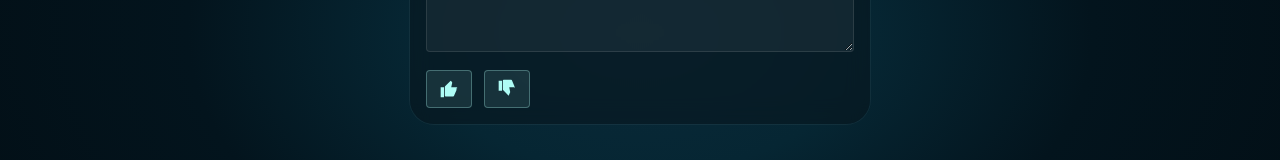
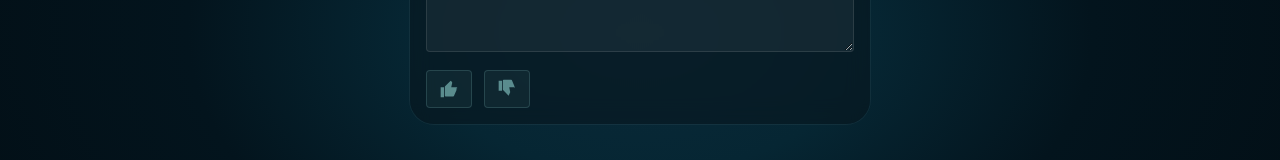
Before and after one commit to carlos-crespo-macaya/re-frame, a Next.js app in the folder frontend/: page /en/feedback in a window 1280 px wide. Shown: the part 368-528 px from the top of the page. Built offline with nearby package versions, Linux system fonts and the light colour scheme; no server answers.

Commit message:
feat(frontend): reCAPTCHA hook + global preloader; preload tokens on chat/voice; update feedback/settings to use hook and disable until ready; move badge per guidelines

```diff
--- a/frontend/app/[locale]/chat/chat-client.tsx
+++ b/frontend/app/[locale]/chat/chat-client.tsx
@@ -4,6 +4,8 @@ import { useState, useEffect, useRef } from 'react'
 import { useRouter } from 'next/navigation'
 import { useSSEClient } from '@/lib/streaming/use-sse-client'
 import ReactMarkdown from 'react-markdown'
+import { useEffect as useReactEffect } from 'react'
+import { useRecaptcha } from '@/lib/recaptcha/useRecaptcha'
 // Chat screen does not display a language selector; language follows route locale
 
 interface Message {
@@ -60,6 +62,11 @@ export function ChatClient({ locale }: { locale: string }) {
     autoConnect: false,
   })
 
+  // Prepare reCAPTCHA for chat session
+  const siteKey = process.env.NEXT_PUBLIC_RECAPTCHA_SITE_KEY
+  const provider = process.env.NEXT_PUBLIC_RECAPTCHA_PROVIDER === 'enterprise' ? 'enterprise' : 'classic'
+  const { ready, execute } = useRecaptcha(siteKey, provider)
+
   useEffect(() => {
     setSelectedLanguage(locale === 'es' ? 'es-ES' : 'en-US')
   }, [locale])
@@ -80,6 +87,19 @@ export function ChatClient({ locale }: { locale: string }) {
       sseClient.disconnect()
     }
   }, [selectedLanguage]) // eslint-disable-line react-hooks/exhaustive-deps
+
+  // Prefetch a token when chat session starts
+  useReactEffect(() => {
+    (async () => {
+      try {
+        if (ready) {
+          await execute('chat_start')
+        }
+      } catch {
+        // best effort
+      }
+    })()
+  }, [ready])
 
   // Handle incoming SSE messages
   useEffect(() => {
@@ -161,6 +181,12 @@ export function ChatClient({ locale }: { locale: string }) {
     }
 
     try {
+      // Optionally include a recaptcha token on first message
+      try {
+        if (ready) {
+          await execute('chat_message')
+        }
+      } catch {}
       await sseClient.sendText(input)
     } catch (error) {
       console.error('Failed to send message:', error)
--- a/frontend/app/[locale]/feedback/page.tsx
+++ b/frontend/app/[locale]/feedback/page.tsx
@@ -3,7 +3,7 @@ import { useEffect, useState } from 'react'
 import { useRouter, usePathname } from 'next/navigation'
 import { AppLayout } from '@/components/layout/AppLayout'
 import { GlassCard } from '@/components/layout/GlassCard'
-import { executeRecaptcha } from '@/lib/recaptcha'
+import { useRecaptcha } from '@/lib/recaptcha/useRecaptcha'
 import { postFeedbackApiFeedbackPost } from '@/lib/api/generated/sdk.gen'
 import { FeedbackIn } from '@/lib/api/generated/types.gen'
 
@@ -14,6 +14,8 @@ export default function FeedbackPage({ params }: { params: { locale: string } })
   const [msg, setMsg] = useState<string | null>(null)
   const [comment, setComment] = useState('')
   const siteKey = process.env.NEXT_PUBLIC_RECAPTCHA_SITE_KEY!
+  const provider = process.env.NEXT_PUBLIC_RECAPTCHA_PROVIDER === 'enterprise' ? 'enterprise' : 'classic'
+  const { ready, execute } = useRecaptcha(siteKey, provider)
 
   useEffect(() => {}, [])
 
@@ -22,7 +24,11 @@ export default function FeedbackPage({ params }: { params: { locale: string } })
       setSubmitting(true); setMsg(null)
       let token = ''
       try {
-        token = await executeRecaptcha('submit_feedback', siteKey)
+        if (!ready) {
+          setMsg(params.locale === 'es' ? 'Cargando reCAPTCHA…' : 'Loading reCAPTCHA…')
+          return
+        }
+        token = await execute(`feedback_${helpful ? 'up' : 'down'}`)
       } catch (err) {
         console.error('reCAPTCHA failed:', err)
         setMsg(params.locale === 'es' ? 'No se pudo validar reCAPTCHA.' : 'Could not validate reCAPTCHA.')
@@ -36,7 +42,7 @@ export default function FeedbackPage({ params }: { params: { locale: string } })
         platform: 'web',
         comment: comment || undefined,
         recaptcha_token: token,
-        recaptcha_action: 'submit_feedback',
+          recaptcha_action: `feedback_${helpful ? 'up' : 'down'}`,
       }
       await postFeedbackApiFeedbackPost({ requestBody: body })
       setMsg(params.locale === 'es' ? '¡Gracias por tu opinión!' : 'Thanks for the feedback!')
@@ -88,10 +94,10 @@ export default function FeedbackPage({ params }: { params: { locale: string } })
           <label className="block text-sm text-white/80 mb-2" htmlFor="comment">{t('optionalComment')}</label>
           <textarea id="comment" value={comment} onChange={(e)=>setComment(e.target.value)} className="w-full mb-3 rounded bg-white/5 text-white p-2 border border-white/10 focus:ring-2 focus:ring-[#aefcf5]/50" rows={3} placeholder={params.locale==='es'?'Comparte algo breve (opcional)':'Share something brief (optional)'} />
           <div className="flex gap-3">
-            <button aria-label={t('thumbsUp')} title={t('thumbsUp')} className="px-3 py-2 rounded bg-[#aefcf5]/10 hover:bg-[#aefcf5]/20 text-[#aefcf5] border border-[#aefcf5]/30" disabled={submitting} onClick={() => sendFeedback(true)}>
+            <button aria-label={t('thumbsUp')} title={t('thumbsUp')} className="px-3 py-2 rounded bg-[#aefcf5]/10 hover:bg-[#aefcf5]/20 text-[#aefcf5] border border-[#aefcf5]/30 disabled:opacity-50" disabled={submitting || !ready} onClick={() => sendFeedback(true)}>
               <svg className="w-5 h-5" viewBox="0 0 24 24" fill="currentColor"><path d="M2 10h4v12H2zM22 11c0-.55-.45-1-1-1h-6.31l1.1-5.27.03-.32c0-.41-.17-.79-.44-1.06L14 2 7.59 8.41C7.22 8.78 7 9.3 7 9.83V20c0 .55.45 1 1 1h9c.4 0 .75-.24.91-.59l3-7c.06-.13.09-.27.09-.41v-2z"/></svg>
             </button>
-            <button aria-label={t('thumbsDown')} title={t('thumbsDown')} className="px-3 py-2 rounded bg-[#aefcf5]/10 hover:bg-[#aefcf5]/20 text-[#aefcf5] border border-[#aefcf5]/30" disabled={submitting} onClick={() => sendFeedback(false)}>
+            <button aria-label={t('thumbsDown')} title={t('thumbsDown')} className="px-3 py-2 rounded bg-[#aefcf5]/10 hover:bg-[#aefcf5]/20 text-[#aefcf5] border border-[#aefcf5]/30 disabled:opacity-50" disabled={submitting || !ready} onClick={() => sendFeedback(false)}>
               <svg className="w-5 h-5" viewBox="0 0 24 24" fill="currentColor"><path d="M2 2h4v12H2zM22 9c0 .55-.45 1-1 1h-6.31l1.1 5.27.03.32c0 .41-.17.79-.44 1.06L14 20l-6.41-6.41C7.22 13.22 7 12.7 7 12.17V2c0-.55.45-1 1-1h9c.4 0 .75.24.91.59l3 7c.06.13.09.27.09.41v2z"/></svg>
             </button>
           </div>
--- a/frontend/app/[locale]/settings/page.tsx
+++ b/frontend/app/[locale]/settings/page.tsx
@@ -2,7 +2,7 @@
 import { useEffect, useState } from 'react'
 import { AppLayout } from '@/components/layout/AppLayout'
 import { GlassCard } from '@/components/layout/GlassCard'
-import { executeRecaptcha } from '@/lib/recaptcha'
+import { useRecaptcha } from '@/lib/recaptcha/useRecaptcha'
 import { postFeedbackApiFeedbackPost } from '@/lib/api/generated/sdk.gen'
 import { FeedbackIn } from '@/lib/api/generated/types.gen'
 
@@ -11,6 +11,8 @@ export default function SettingsPage({ params }: { params: { locale: string } })
   const [submitting, setSubmitting] = useState(false)
   const [msg, setMsg] = useState<string | null>(null)
   const siteKey = process.env.NEXT_PUBLIC_RECAPTCHA_SITE_KEY!
+  const provider = process.env.NEXT_PUBLIC_RECAPTCHA_PROVIDER === 'enterprise' ? 'enterprise' : 'classic'
+  const { ready, execute } = useRecaptcha(siteKey, provider)
 
   useEffect(() => {
     const v = localStorage.getItem('telemetry_opt_in')
@@ -25,7 +27,11 @@ export default function SettingsPage({ params }: { params: { locale: string } })
   async function sendFeedback(helpful: boolean) {
     try {
       setSubmitting(true); setMsg(null)
-      const token = await executeRecaptcha('submit_feedback', siteKey)
+      if (!ready) {
+        setMsg(params.locale === 'es' ? 'Cargando reCAPTCHA…' : 'Loading reCAPTCHA…')
+        return
+      }
+      const token = await execute(`settings_${helpful ? 'yes' : 'no'}`)
       const body: FeedbackIn = {
         helpful,
         reasons: [],
@@ -33,12 +39,12 @@ export default function SettingsPage({ params }: { params: { locale: string } })
         lang: params.locale,
         platform: 'web',
         recaptcha_token: token,
-        recaptcha_action: 'submit_feedback',
+        recaptcha_action: `settings_${helpful ? 'yes' : 'no'}`,
       }
       await postFeedbackApiFeedbackPost({ requestBody: body, xObservabilityOptIn: optIn ? '1' : undefined })
-      setMsg('Thanks for the feedback!')
+      setMsg(params.locale === 'es' ? '¡Gracias por tu opinión!' : 'Thanks for the feedback!')
     } catch (e) {
-      setMsg('Could not submit feedback. Please try later.')
+      setMsg(params.locale === 'es' ? 'No se pudo enviar la opinión. Inténtalo más tarde.' : 'Could not submit feedback. Please try later.')
     } finally { setSubmitting(false) }
   }
 
@@ -92,8 +98,8 @@ export default function SettingsPage({ params }: { params: { locale: string } })
         <GlassCard className="p-4">
           <h2 className="text-lg font-medium text-white mb-2">{t('quickFeedback')}</h2>
           <div className="flex gap-3">
-            <button className="px-3 py-2 rounded bg-white/10 text-white" disabled={submitting} onClick={() => sendFeedback(true)}>{t('yes')}</button>
-            <button className="px-3 py-2 rounded bg-white/10 text-white" disabled={submitting} onClick={() => sendFeedback(false)}>{t('no')}</button>
+            <button className="px-3 py-2 rounded bg-white/10 text-white disabled:opacity-50" disabled={submitting || !ready} onClick={() => sendFeedback(true)}>{t('yes')}</button>
+            <button className="px-3 py-2 rounded bg-white/10 text-white disabled:opacity-50" disabled={submitting || !ready} onClick={() => sendFeedback(false)}>{t('no')}</button>
           </div>
           {msg && <p className="mt-3 text-sm text-white/80">{msg}</p>}
         </GlassCard>
--- a/frontend/app/[locale]/voice/voice-client.tsx
+++ b/frontend/app/[locale]/voice/voice-client.tsx
@@ -4,6 +4,7 @@ import { useRouter } from 'next/navigation'
 import { NaturalConversation } from '@/components/audio/NaturalConversation'
 import { LanguageSelector } from '@/components/ui'
 import { useState, useEffect } from 'react'
+import { useRecaptcha } from '@/lib/recaptcha/useRecaptcha'
 
 interface Translations {
   title: string
@@ -14,6 +15,9 @@ interface Translations {
 export function VoiceClient({ locale }: { locale: string }) {
   const router = useRouter()
   const [selectedLanguage, setSelectedLanguage] = useState(locale === 'es' ? 'es-ES' : 'en-US')
+  const siteKey = process.env.NEXT_PUBLIC_RECAPTCHA_SITE_KEY
+  const provider = process.env.NEXT_PUBLIC_RECAPTCHA_PROVIDER === 'enterprise' ? 'enterprise' : 'classic'
+  const { ready, execute } = useRecaptcha(siteKey, provider)
 
   // Translations
   const translations: Record<string, Translations> = {
@@ -34,6 +38,19 @@ export function VoiceClient({ locale }: { locale: string }) {
   useEffect(() => {
     setSelectedLanguage(locale === 'es' ? 'es-ES' : 'en-US')
   }, [locale])
+
+  // Prefetch a token on voice page mount to avoid first-click race
+  useEffect(() => {
+    (async () => {
+      try {
+        if (ready) {
+          await execute('voice_start')
+        }
+      } catch {
+        // best effort
+      }
+    })()
+  }, [ready])
 
   const handleBack = () => {
     router.push(`/${locale}`)
--- a/frontend/app/globals.css
+++ b/frontend/app/globals.css
@@ -48,3 +48,9 @@ body {
     box-shadow: 0 0 0 1px rgba(155, 247, 235, 0.25), 0 10px 40px rgba(0, 0, 0, 0.4);
   }
 }
+
+/* Optional: move reCAPTCHA v3 badge to bottom-left while keeping it visible */
+.grecaptcha-badge {
+  left: 12px !important;
+  right: auto !important;
+}
--- a/frontend/app/layout.tsx
+++ b/frontend/app/layout.tsx
@@ -1,6 +1,7 @@
 import type { Metadata } from "next";
 import { Inter } from "next/font/google";
 import "./globals.css";
+import RecaptchaPreloader from '@/components/RecaptchaPreloader';
 
 const inter = Inter({ subsets: ["latin"] });
 
@@ -28,6 +29,7 @@ export default function RootLayout({
   return (
     <html lang="en">
       <body className={`${inter.className} min-h-screen bg-dark-charcoal`}>
+        <RecaptchaPreloader />
         {children}
       </body>
     </html>
--- /dev/null
+++ b/frontend/components/RecaptchaPreloader.tsx
@@ -0,0 +1,15 @@
+'use client';
+import { useEffect } from 'react';
+import { useRecaptcha, prefetchToken } from '@/lib/recaptcha/useRecaptcha';
+
+export default function RecaptchaPreloader() {
+  const siteKey = process.env.NEXT_PUBLIC_RECAPTCHA_SITE_KEY;
+  const provider = process.env.NEXT_PUBLIC_RECAPTCHA_PROVIDER === 'enterprise' ? 'enterprise' : 'classic';
+  const { ready } = useRecaptcha(siteKey, provider);
+
+  useEffect(() => {
+    if (ready && siteKey) prefetchToken(siteKey, provider, 'preload');
+  }, [ready, siteKey, provider]);
+
+  return null;
+}
--- /dev/null
+++ b/frontend/lib/recaptcha/useRecaptcha.ts
@@ -0,0 +1,69 @@
+'use client';
+
+import { useEffect, useRef, useState } from 'react';
+
+export type RecaptchaProvider = 'classic' | 'enterprise';
+type W = Window & { grecaptcha?: any };
+
+function loadOnce(src: string, id: string) {
+  return new Promise<void>((resolve, reject) => {
+    if (document.getElementById(id)) return resolve();
+    const s = document.createElement('script');
+    s.id = id;
+    s.async = true;
+    s.defer = true;
+    s.src = src;
+    s.onload = () => resolve();
+    s.onerror = () => reject(new Error('Failed to load reCAPTCHA script'));
+    document.head.appendChild(s);
+  });
+}
+
+export function useRecaptcha(siteKey?: string, provider: RecaptchaProvider = 'classic') {
+  const [ready, setReady] = useState(false);
+  const [error, setError] = useState<string | null>(null);
+  const loader = useRef<Promise<void> | null>(null);
+
+  useEffect(() => {
+    if (!siteKey) {
+      setError('Missing reCAPTCHA site key');
+      return;
+    }
+    setError(null);
+
+    if (!loader.current) {
+      const src =
+        provider === 'enterprise'
+          ? `https://www.google.com/recaptcha/enterprise.js?render=${encodeURIComponent(siteKey)}`
+          : `https://www.google.com/recaptcha/api.js?render=${encodeURIComponent(siteKey)}`;
+
+      loader.current = loadOnce(src, provider === 'enterprise' ? 'rc-enterprise' : 'rc-classic')
+        .then(() => {
+          const g = (window as W).grecaptcha;
+          const api = provider === 'enterprise' ? g?.enterprise : g;
+          if (!api) throw new Error('grecaptcha API missing on window');
+          api.ready(() => setReady(true));
+        })
+        .catch((e) => setError(e instanceof Error ? e.message : String(e)));
+    }
+  }, [siteKey, provider]);
+
+  const execute = async (action: string) => {
+    if (!siteKey) throw new Error('Missing reCAPTCHA site key');
+    if (!loader.current) throw new Error('reCAPTCHA not initialized');
+    await loader.current;
+    const g = (window as W).grecaptcha;
+    const api = provider === 'enterprise' ? g?.enterprise : g;
+    if (!api?.execute) throw new Error('reCAPTCHA not ready');
+    return api.execute(siteKey, { action });
+  };
+
+  return { ready, execute, error };
+}
+
+export async function prefetchToken(siteKey: string, provider: RecaptchaProvider, action = 'prefetch') {
+  const g = (window as W).grecaptcha;
+  const api = provider === 'enterprise' ? g?.enterprise : g;
+  if (!api?.execute) return;
+  try { await api.execute(siteKey, { action }); } catch {/* best effort */}
+}
```
